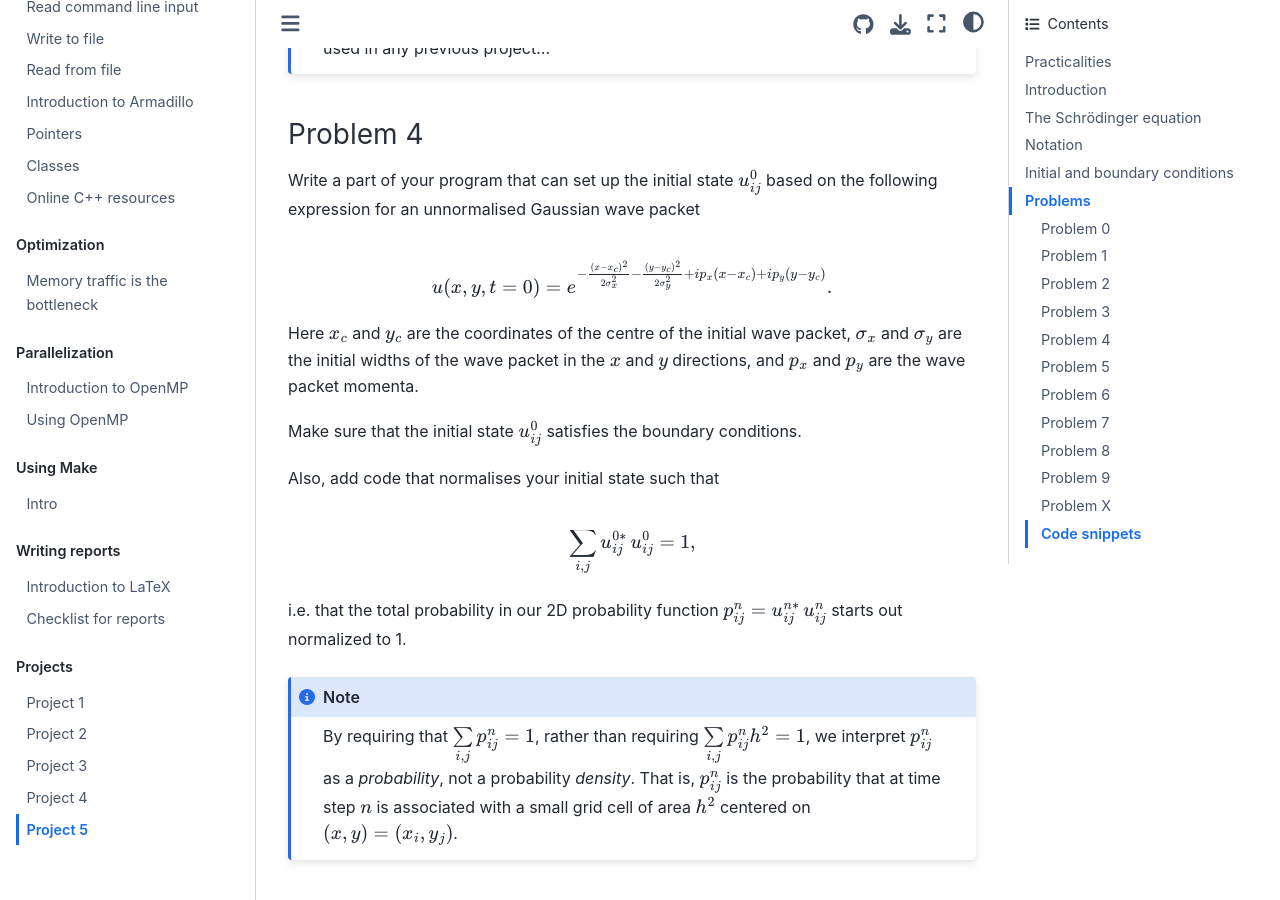
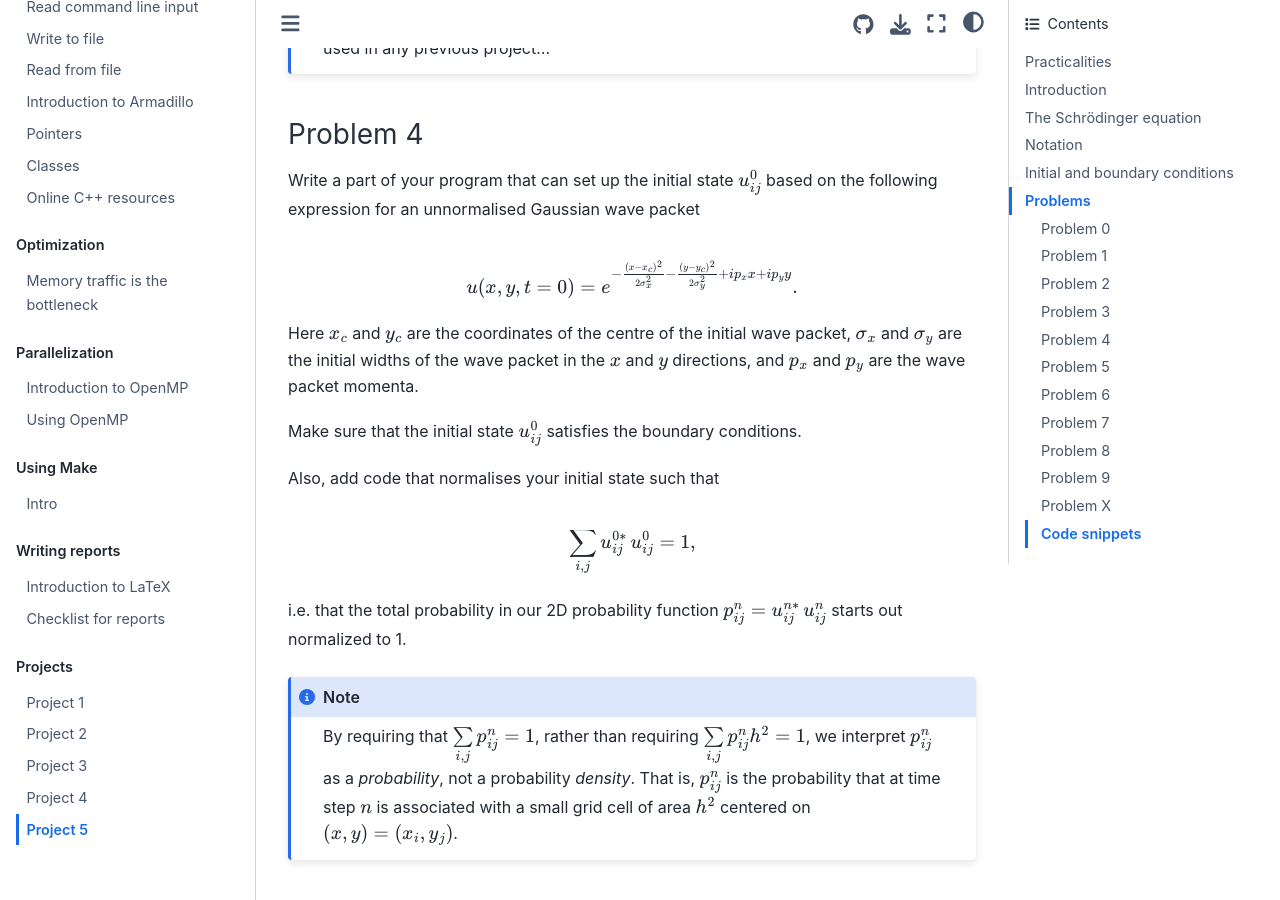
Before and after one commit to anderkve/FYS3150, a Jupyter Book: the page built from book/projects/project5.md, in a window 1280 px wide and 900 px high, scrolled down 7675 px. Built offline with Jupyter Book 1.0.4 settings and Sphinx 7.4.7 and the Sphinx Book theme 1.1.4, drawn with Linux system fonts in a browser that asks for light colours.

Commit message:
Small fix

```diff
--- a/book/projects/project5.md
+++ b/book/projects/project5.md
@@ -264,7 +264,7 @@ If you want to implement your own solver to solve $A \, \vec{u}^{n+1} = \vec{b}$
 Write a part of your program that can set up the initial state $u_{ij}^0$ based on the following expression for an unnormalised Gaussian wave packet
 
 $$
-u(x,y,t=0) = e^{-\frac{(x-x_c)^2}{2 \sigma_x^2} - \frac{(y-y_c)^2}{2 \sigma_y^2} + i p_x (x-x_c) + i p_y (y-y_c)}.
+u(x,y,t=0) = e^{-\frac{(x-x_c)^2}{2 \sigma_x^2} - \frac{(y-y_c)^2}{2 \sigma_y^2} + i p_x x + i p_y y}.
 $$
 
 Here $x_c$ and $y_c$ are the coordinates of the centre of the initial wave packet, $\sigma_x$ and $\sigma_y$ are the initial widths of the wave packet in the $x$ and $y$ directions, and $p_x$ and $p_y$ are the wave packet momenta.
```
